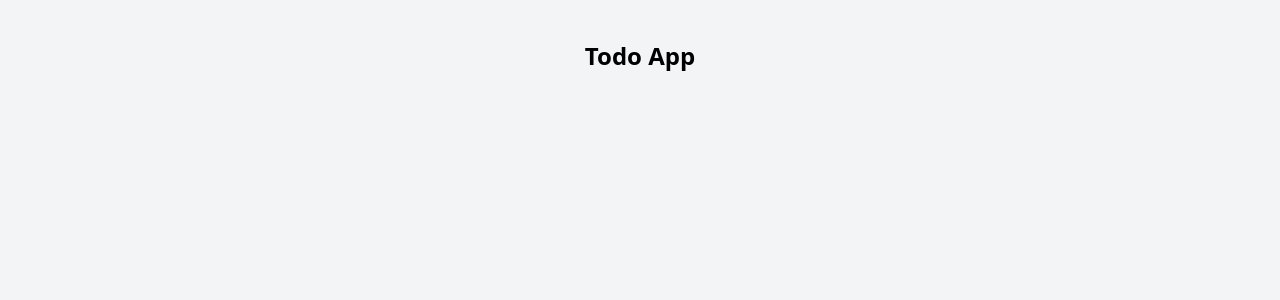
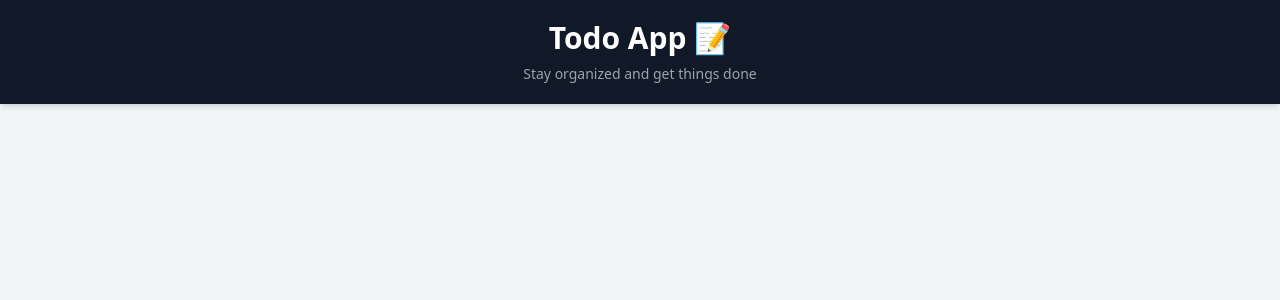
Before and after one commit to abdelrahimaltoum/To-do-List-Application, a React (Vite) app: page / in a window 1280 px wide. Shown: the top 300 px of the page. Built offline with nearby package versions, Linux system fonts and the light colour scheme.

Commit message:
create header component and integrate into app layout

```diff
--- a/src/App.jsx
+++ b/src/App.jsx
@@ -1,9 +1,9 @@
+import Header from "./components/Header";
+
 const App = () => {
   return (
     <div className="min-h-screen bg-gray-100">
-      <h1 className="text-2xl font-bold text-center pt-10">
-        Todo App
-      </h1>
+      <Header/>
     </div>
   );
 };
--- /dev/null
+++ b/src/components/Header.jsx
@@ -0,0 +1,17 @@
+const Header = () => {
+  return (
+    <header className="bg-gray-900 text-white py-5 shadow-md">
+      <div className="max-w-2xl mx-auto text-center px-4">
+        <h1 className="text-2xl sm:text-3xl font-bold">
+           Todo App 📝
+        </h1>
+
+        <p className="text-gray-400 mt-2 text-xs sm:text-sm">
+          Stay organized and get things done
+        </p>
+      </div>
+    </header>
+  );
+};
+
+export default Header;
```
